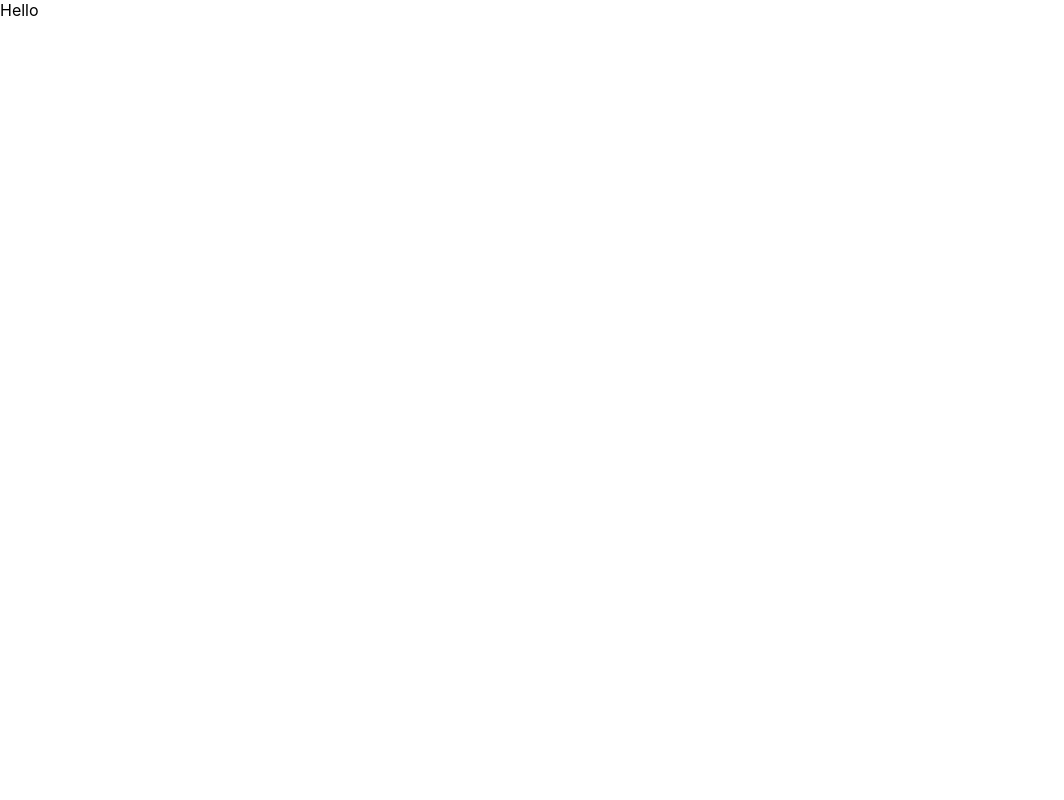
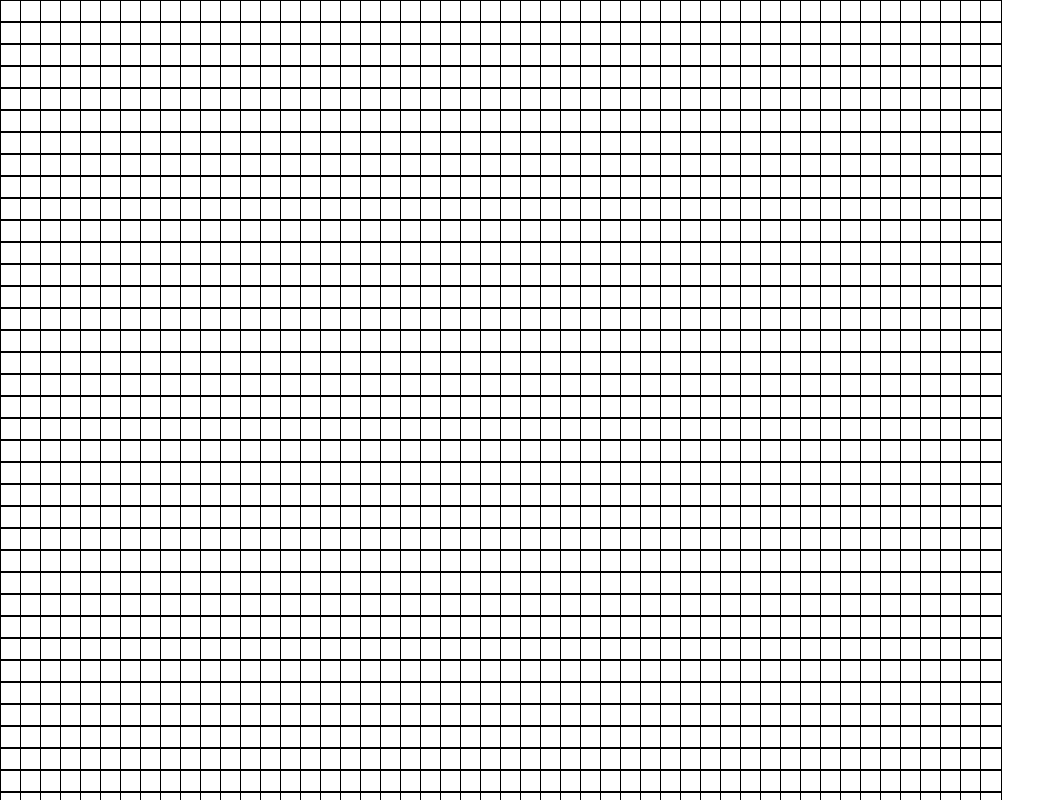
Before and after one commit to DanSample/game-of-life, a React (Create React App) app: page / in a window 1280 px wide. Shown: the top 800 px of the page, without its empty margins (0-1064 px from the left). Built offline with nearby package versions, Linux system fonts and the light colour scheme.

Commit message:
created a full grid

```diff
--- a/src/App.js
+++ b/src/App.js
@@ -5,17 +5,39 @@ const numColumns = 50;
 
 const App = () => {
   const [grid, setGrid] = useState(() => {
+    // initialize [rows]
     const rows = [];
+    // iterate over the numRows to create the grid
     for (let i = 0; i < numRows; i++) {
       // Generate an array with Array and assign its length with numColumns
       // Array.from will generate the array and initializes the values to 0.
+      // Push those values to the [rows]
       rows.push(Array.from(Array(numColumns), () => 0));
     }
     return rows;
   });
 
-  console.log(grid);
-  return <div className="App">Hello</div>;
+  const columnStyle = (x, y) => ({
+    width: '20px',
+    height: '20px',
+    backgroundColor: grid[x][y] ? 'black' : 'white',
+    border: 'solid 1px black',
+  });
+
+  const gridStyle = {
+    display: 'grid',
+    gridTemplateColumns: `repeat(${numColumns}, 20px)`,
+  };
+
+  return (
+    <div style={gridStyle}>
+      {grid.map((rows, x) =>
+        rows.map((col, y) => (
+          <div key={`${x}-${y}`} style={columnStyle(x, y)} />
+        ))
+      )}
+    </div>
+  );
 };
 
 export default App;
```
